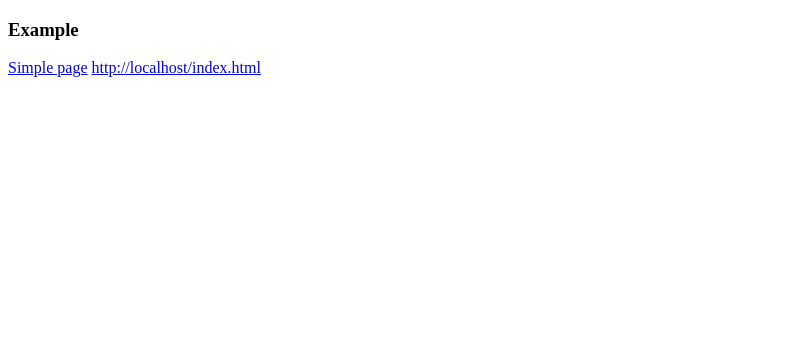
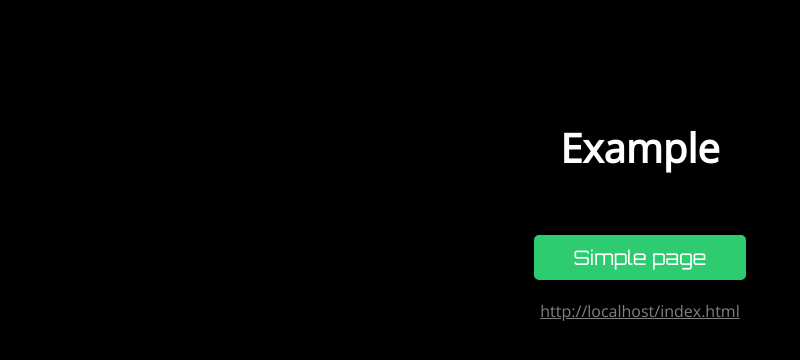
Before and after one commit to onsi9/source-code, a plain HTML site: page index.html in a window 1280 px wide. Shown: the whole page, without its empty margins (0-800 px from the left). Drawn offline with nearby package versions, Linux system fonts and the light colour scheme.

Commit message:
Update style.css

```diff
--- a/css/style.css
+++ b/css/style.css
@@ -0,0 +1,43 @@
+body {
+    font-family: 'Open Sans', sans-serif;
+    background-color: #000;
+    color: #fff;
+    text-align: center;
+}
+
+h3 {
+    font-size: 40px;
+    margin-top: 100px;
+    padding: 20px;
+}
+a.button {
+    background-color: #2ecc71;
+    color: #fff;
+    border: none;
+    padding: 10px 40px;
+    text-align: center;
+    text-decoration: none;
+    display: inline-block;
+    font-size: 20px;
+    font-family: 'Orbitron', sans-serif;
+    transition: all 0.5s ease;
+    border-radius: 5px;
+}
+
+a.button:hover {
+    background-color: #27ae60;
+    color: #fff;
+    box-shadow: 0 0 20px #2ecc71;
+}
+
+.link {
+    display: block;
+    margin-top: 20px;
+    color: rgba(255, 255, 255, 0.5);
+    transition: all 0.5s ease;
+}
+
+.link:hover {
+    color: rgba(255, 255, 255, 1);
+    background-color: transparent;
+}
```
